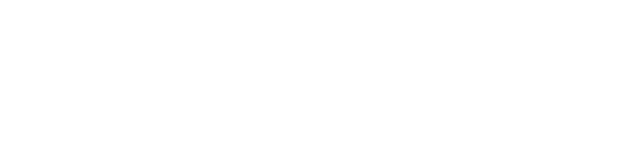
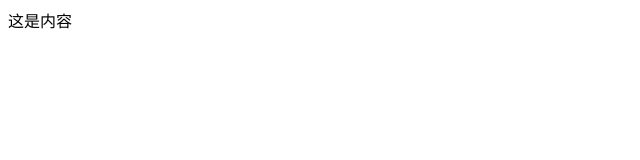
Before and after one commit to wthxk/blog20170826, a plain HTML site: page index.html in a window 1280 px wide. Shown: the full height of the page, 0-640 px from the left. Drawn offline with Linux system fonts and the light colour scheme.

Commit message:
Update index.html

```diff
--- a/index.html
+++ b/index.html
@@ -1,4 +1,5 @@
 <!DOCTYPE html>
 <html>
 <title>我的博客</title>
+  这是内容
 </html>
```
